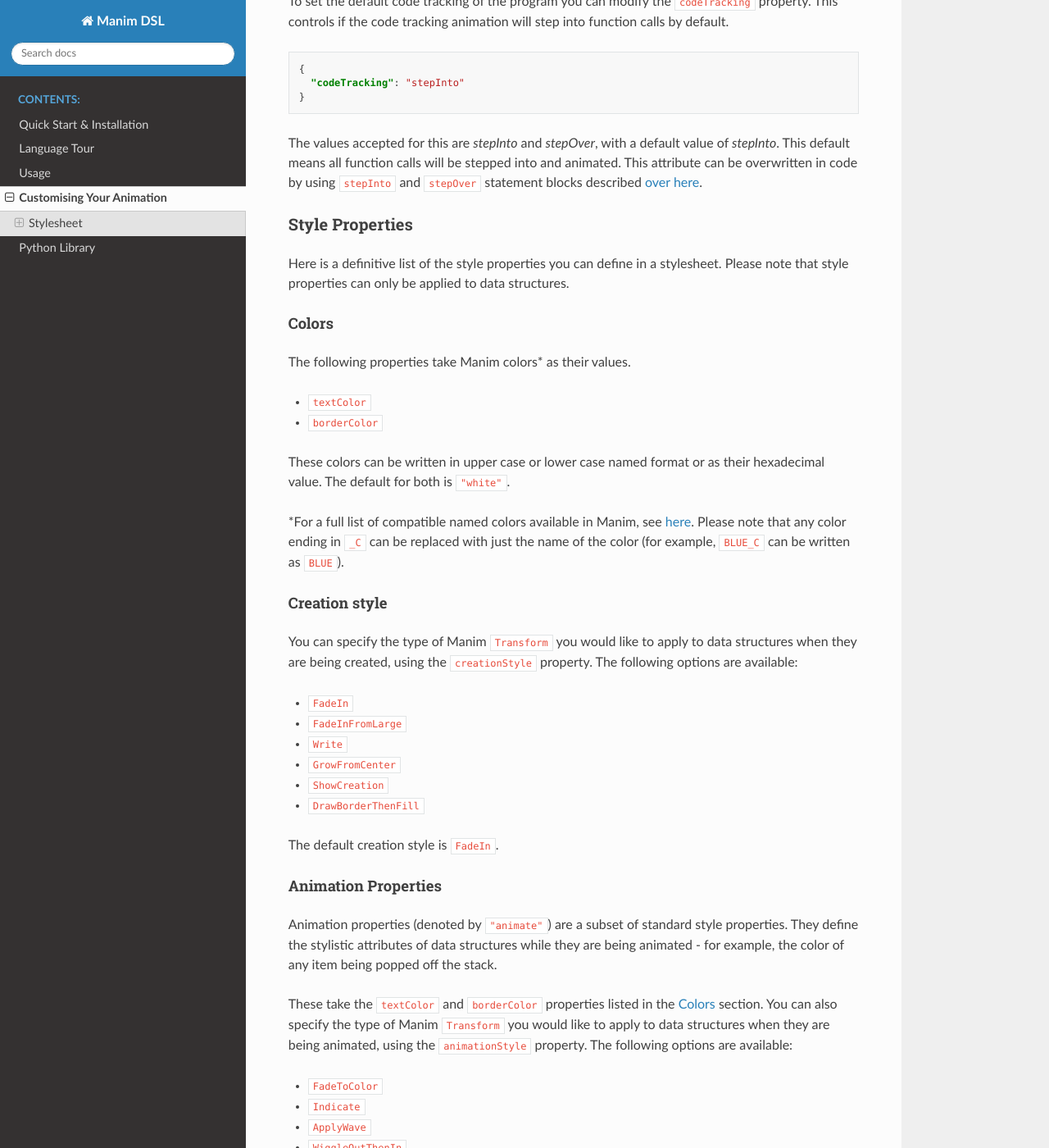
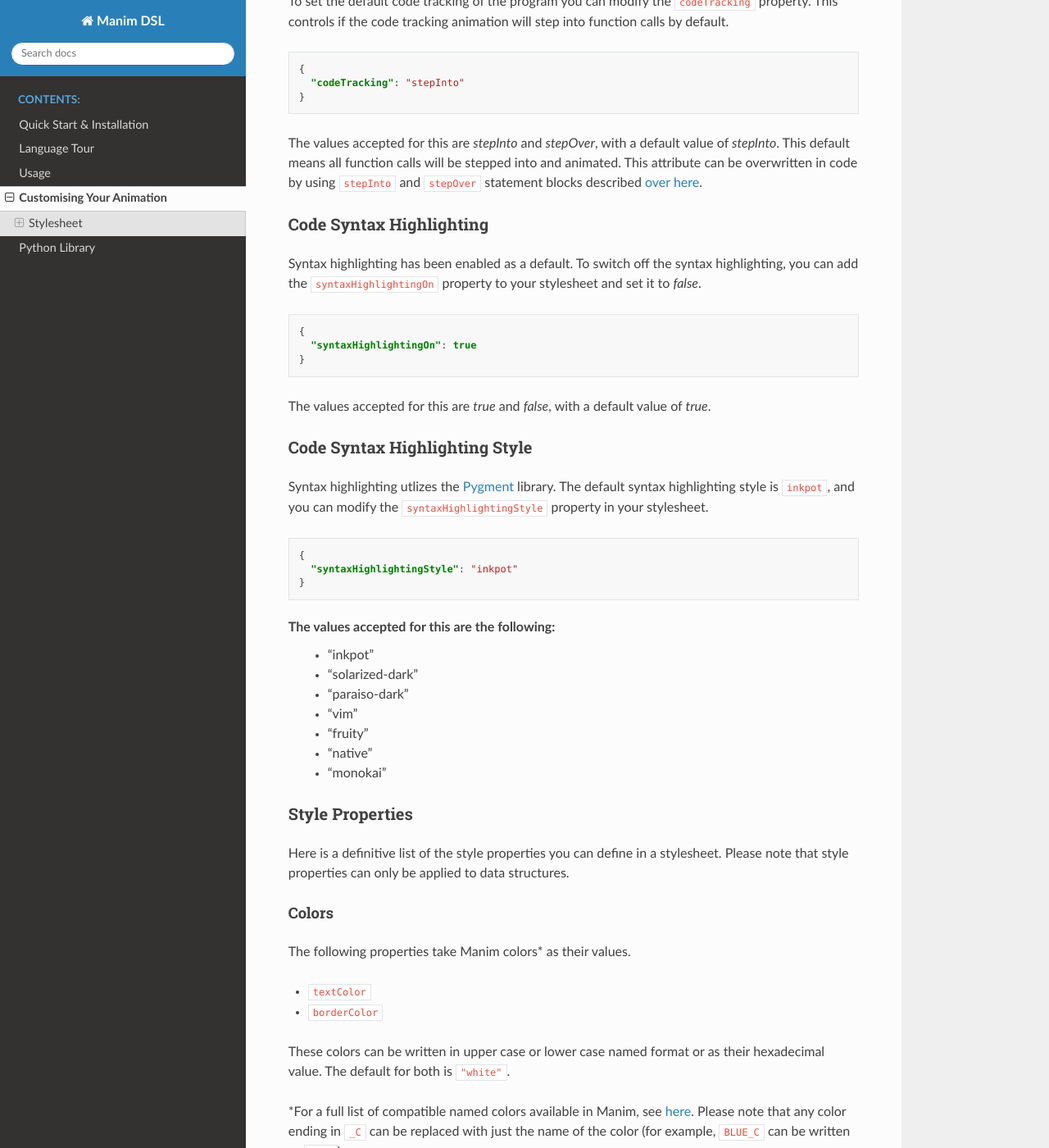
Before and after one commit to VAlgoLang/valgolang.github.io, a Sphinx documentation site: the page built from source/customisation.rst, in a window 1280 px wide and 1400 px high, scrolled down 1486 px. Shown: the whole window at 82% size. Built offline with Sphinx 7.4.7 and the Read the Docs theme 2.0.0, drawn with Linux system fonts in a browser that asks for light colours.

Commit message:
Added documentation for syntax highlighting (#23)
* Added documentation for syntax highlighting

* Minor rephrasing

Co-authored-by: Rini Banerjee <rbanerjee20@gmail.com>

```diff
--- a/source/customisation.rst
+++ b/source/customisation.rst
@@ -71,6 +71,39 @@ calls by default.
 
 The values accepted for this are `stepInto` and `stepOver`, with a default value of `stepInto`. This default means all function calls will be stepped into and animated. This attribute can be
 overwritten in code by using ``stepInto`` and ``stepOver`` statement blocks described :ref:`over here <code_tracking>`.
+
+Code Syntax Highlighting
+^^^^^^^^^^^^^^^^^^^^^^^^^
+
+Syntax highlighting has been enabled as a default. To switch off the syntax highlighting, you can add the ``syntaxHighlightingOn`` property to your stylesheet and set it to `false`.
+
+.. code:: json
+
+    {
+      "syntaxHighlightingOn": true
+    }
+
+The values accepted for this are `true` and `false`, with a default value of `true`.
+
+Code Syntax Highlighting Style
+^^^^^^^^^^^^^^^^^^^^^^^^^^^^^^^
+
+Syntax highlighting utlizes the `Pygment <https://pygments.org/demo/>`_ library. The default syntax highlighting style is ``inkpot``, and you can modify the ``syntaxHighlightingStyle`` property in your stylesheet.
+
+.. code:: json
+
+    {
+      "syntaxHighlightingStyle": "inkpot"
+    }
+
+The values accepted for this are the following:
+ * "inkpot"
+ * "solarized-dark"
+ * "paraiso-dark"
+ * "vim"
+ * "fruity"
+ * "native"
+ * "monokai"
 
 Style Properties
 ^^^^^^^^^^^^^^^^^^^^^^^^^^^
```
